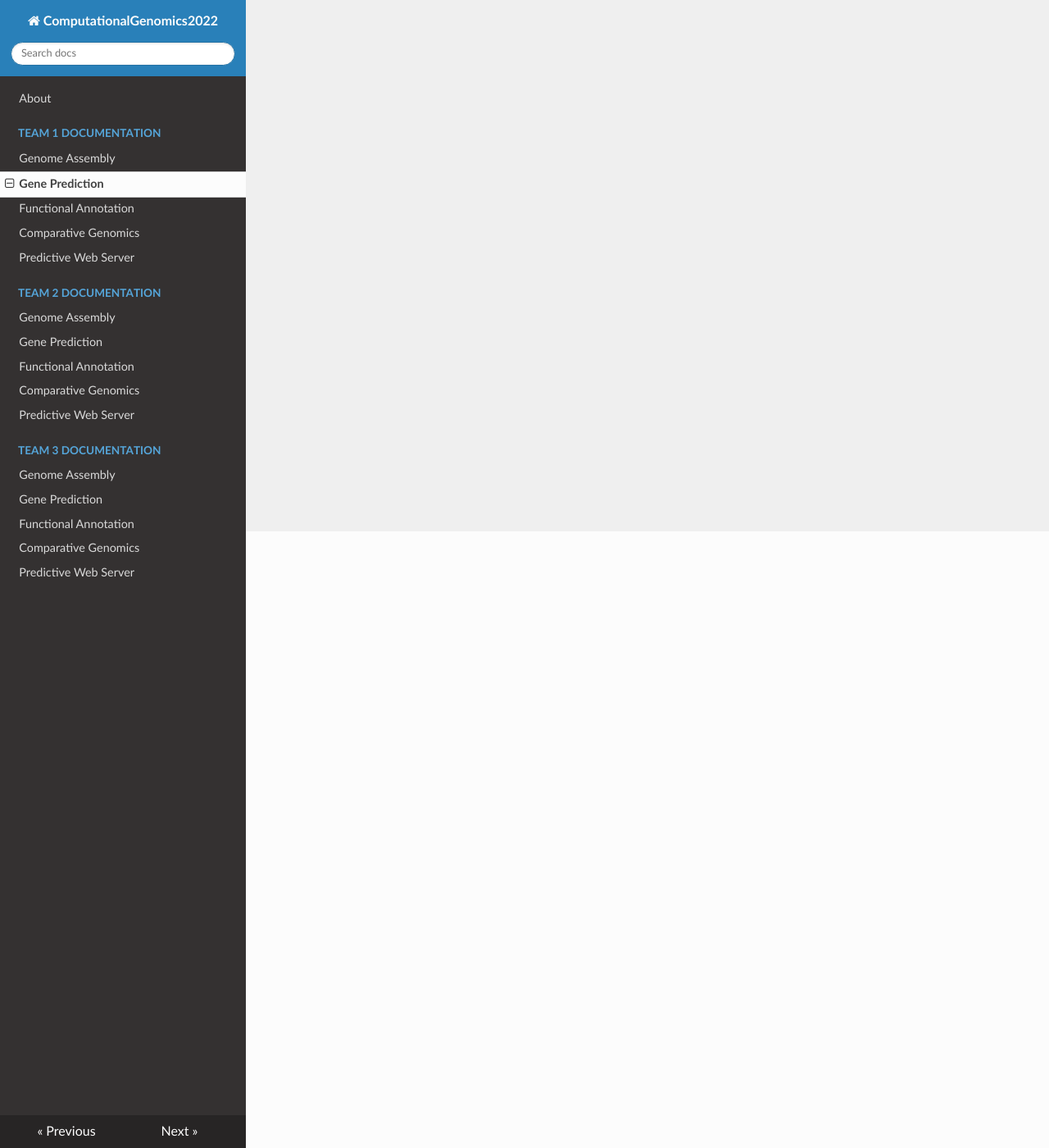
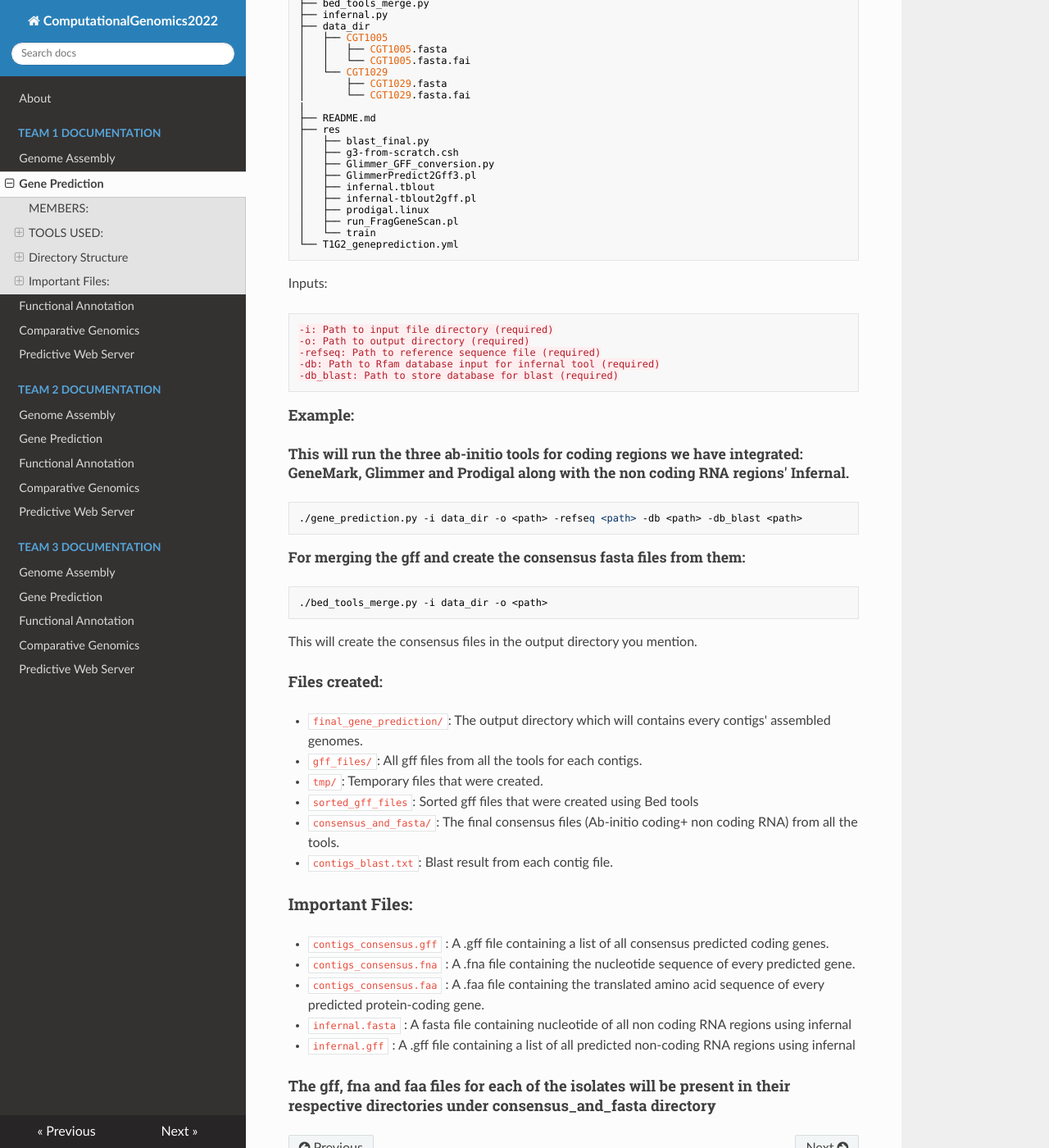
Before and after one commit to ShivamSharma13/ComputationalGenomics2022, an MkDocs documentation site: the page built from docs/team-1-gene-prediction.md, in a window 1280 px wide and 1400 px high, scrolled down 752 px. Shown: the whole window at 82% size. Built offline with MkDocs 1.6.1, drawn with Linux system fonts in a browser that asks for light colours; nearby versions of some CDN libraries; some of the changed text lies outside the part shown.

````diff
--- a/docs/team-1-gene-prediction.md
+++ b/docs/team-1-gene-prediction.md
@@ -1,14 +1,91 @@
-# Team1-GenePrediction
 
-contigs.fasta is an assembled genome
-To run Gene Prediction on this example fasta file:
-- 1
- git clone this repository
-- 2
-`conda env create -f T1G2_geneprediction.yml`
-`conda activate T1G2_geneprediction`
-- 3
-`python gene_prediction.py -i contigs.fasta -o dummy_output`
+# Team 1 Gene Prediction
 
-# VOILA! You are a pro bioinformatician!
-### Now get the gff from the dummy_output
+#### MEMBERS:
+Varsha Bhat, Kaiqin Bian, Erin Connolly, Upaasana Krishnan, Amartya Mandal,  Manasa Upadhyaya, Geetha Priyanka Yerradoddi
+
+#### TOOLS USED:
+Prodigal\
+Glimmer\
+GeneMark-S2\
+Infernal\
+Blast\
+bedtools\
+EMBOSS
+
+##### Git clone the repository and activate the environment:
+```
+conda env create -f T1G2_geneprediction.yml
+conda activate T1G2_genepred_trial
+```
+This will activate the required environment for all the tools combined
+
+#####  Download the Rfam CM database to run Infernal for RNA prediction
+```
+wget ftp://ftp.ebi.ac.uk/pub/databases/Rfam/CURRENT/Rfam.cm.gz
+gunzip Rfam.cm.gz
+wget ftp://ftp.ebi.ac.uk/pub/databases/Rfam/CURRENT/Rfam.clanin
+```
+### Directory Structure
+```
+├── gene_prediction.py
+├── bed_tools_merge.py
+├── infernal.py
+├── data_dir
+│   ├── CGT1005
+│   │   ├── CGT1005.fasta
+│   │   └── CGT1005.fasta.fai
+│   └── CGT1029
+│       ├── CGT1029.fasta
+│       └── CGT1029.fasta.fai
+|
+├── README.md
+├── res
+│   ├── blast_final.py
+│   ├── g3-from-scratch.csh
+│   ├── Glimmer_GFF_conversion.py
+│   ├── GlimmerPredict2Gff3.pl
+│   ├── infernal.tblout
+│   ├── infernal-tblout2gff.pl
+│   ├── prodigal.linux
+│   ├── run_FragGeneScan.pl
+│   └── train
+└── T1G2_geneprediction.yml
+```
+
+Inputs:
+```
+-i: Path to input file directory (required)
+-o: Path to output directory (required)
+-refseq: Path to reference sequence file (required)
+-db: Path to Rfam database input for infernal tool (required)
+-db_blast: Path to store database for blast (required)
+```
+#### Example:
+##### This will run the three ab-initio tools for coding regions we have integrated: GeneMark, Glimmer and Prodigal along with the non coding RNA regions' Infernal.
+```
+./gene_prediction.py -i data_dir -o <path> -refseq <path> -db <path> -db_blast <path>
+```
+
+##### For merging the gff and create the consensus fasta files from them:
+```
+./bed_tools_merge.py -i data_dir -o <path>
+```
+This will create the consensus files in the output directory you mention.
+
+#### Files created:
+- `final_gene_prediction/`: The output directory which will contains every contigs' assembled genomes.
+- `gff_files/`: All gff files from all the tools for each contigs.
+- `tmp/`: Temporary files that were created.
+- `sorted_gff_files`: Sorted gff files that were created using Bed tools
+- `consensus_and_fasta/`: The final consensus files (Ab-initio coding+ non coding RNA) from all the tools.
+- `contigs_blast.txt`: Blast result from each contig file.
+
+### Important Files:
+- `contigs_consensus.gff` : A .gff file containing a list of all consensus predicted coding genes.
+- `contigs_consensus.fna` : A .fna file containing the nucleotide sequence of every predicted gene.
+- `contigs_consensus.faa` : A .faa file containing the translated amino acid sequence of every predicted protein-coding gene.
+- `infernal.fasta` : A fasta file containing nucleotide of all non coding RNA regions using infernal
+- `infernal.gff` : A .gff file containing a list of all predicted non-coding RNA regions using infernal
+
+#### The gff, fna and faa files for each of the isolates will be present in their respective directories under consensus_and_fasta directory
--- a/docs/team-3-gene-prediction.md
+++ b/docs/team-3-gene-prediction.md
@@ -1 +1,73 @@
 # Team3-GenePrediction
+
+## Introduction
+Gene Prediction using Prodigal and GeneMark to predict protein coding genes and using Prokka to predict non coding RNA genes.
+
+## Software Dependencies
+* Prodigal
+* GeneMarkS-2
+* Prokka
+* MergeGFF
+* ORForise
+
+## Pipeline Summary
+### Predicting Protein Coding Genes
+1. Prodigal
+2. GeneMark
+
+### Predicting Non-Coding RNA Genes
+1. Prokka
+
+### Merging GFF files
+1. MergeGFF
+
+    1. gffcompare
+    2. gffread
+
+## Usage
+
+### Prerequisites-
+1. Install dependencies listed above.
+2. Create a directory containing fasta files.
+3. Make an environment from Prokka, install prokka with conda
+
+
+### Running gene prediction for Non-Coding
+```
+usage: gp-pipe-nc.py [-h] -i I -o O
+
+Arguments:
+  -h, --help  show this help message and exit
+  -i I        Input folder path containing contigs
+  -o O        Output folder path
+```
+### Running gene prediction for Coding
+```
+usage: gp-pipe-c.py [-h] -i I -o O
+
+Arguments:
+  -h, --help  show this help message and exit
+  -i I        Input folder path containing contigs
+  -o O        Output folder path
+```
+
+
+### Ab Initio Tools
+#### Prodigal
+
+    prodigal -i [path to input fasta file] -d [Output FASTA file path] -f gff -o [Output gff path]
+
+#### GeneMarkS-2
+
+    ./gene_mark_s.py -i <input> -o <output>
+
+
+#### Prokka
+
+    prokka --outdir {name of directory} --prefix {name of contig} --quiet contigs.fa
+
+
+## Members
+|||||||||
+|--|--|--|--|--|--|--|--|
+|SAIDEEP NARENDRULA| COLIN NAUGHTON | ASHIKA RAMESH |DHRUV KARVE |PIYUS MOHANTY| SIMING ZHAO| CHENG ZHANG |NIDHI KOUNDINYA|
````
Also changed, not shown: docs/team-2-gene-prediction.md (+51 -2 lines).
